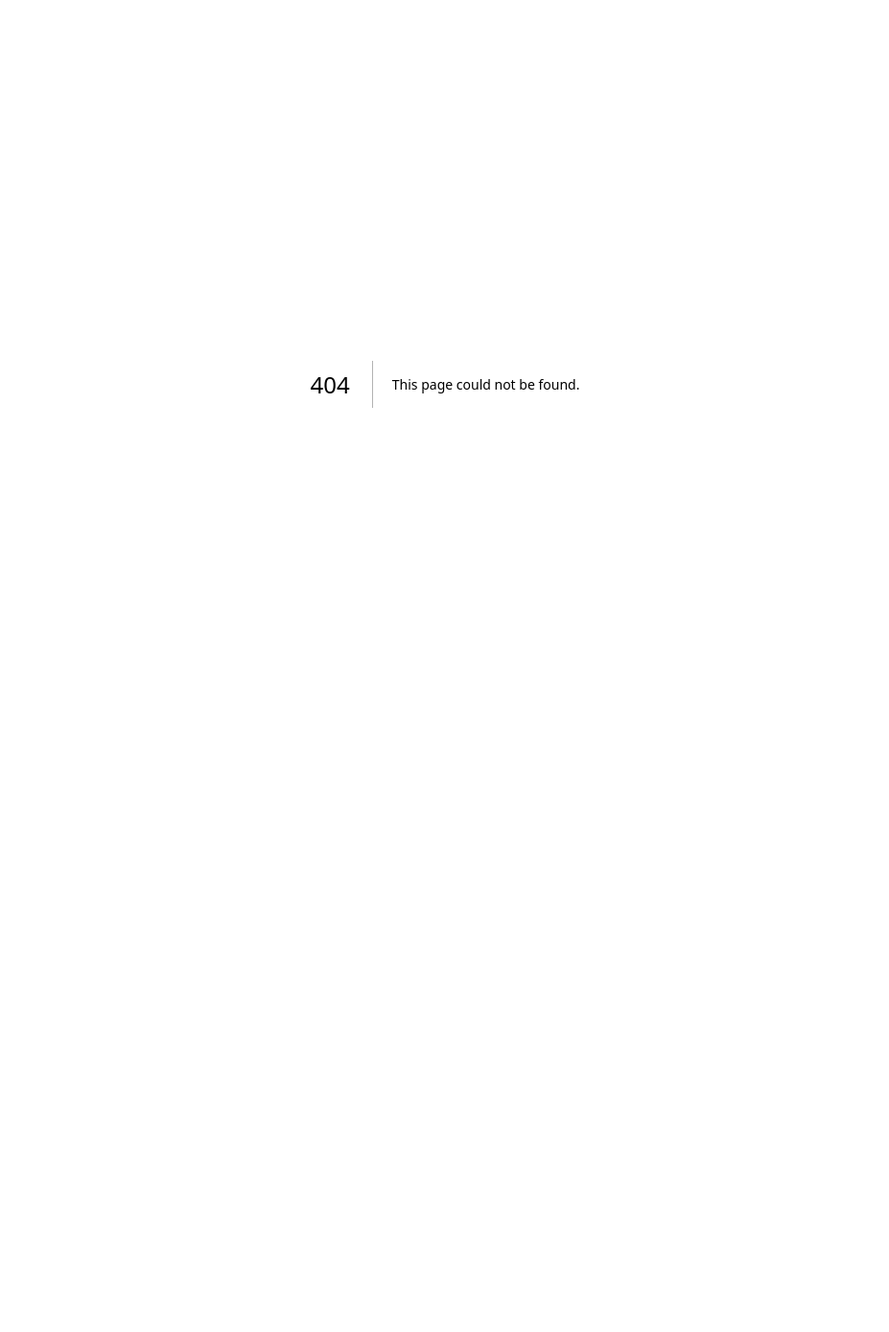
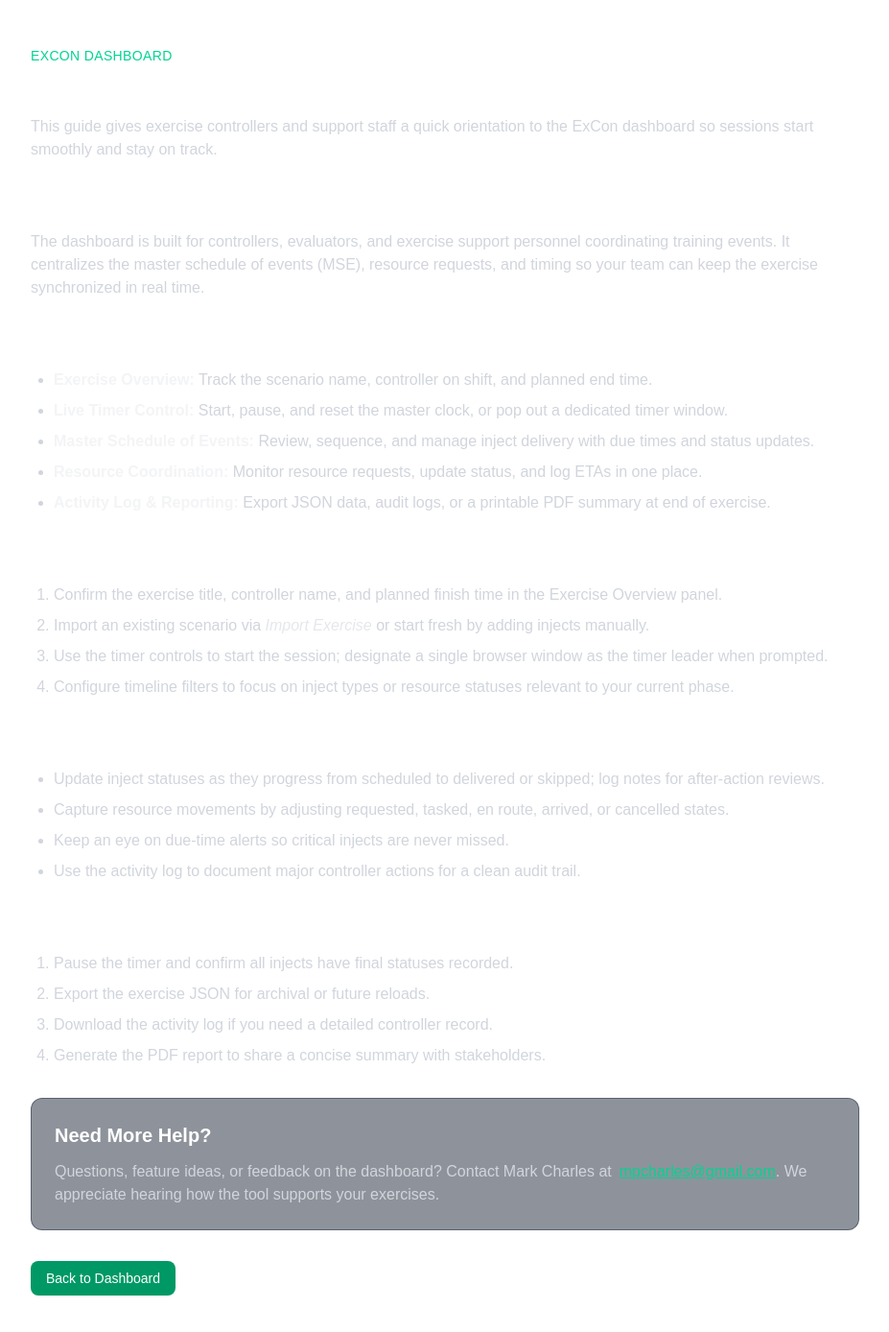
Before and after one commit to Mark-charles/Excon-Dashboard, a Next.js app: page /dashboard/guide in a window 1280 px wide. Before the commit this address had no page. Shown: the top 1388 px of the page at 96% size, without its empty margins (176-1103 px from the left). Before the commit the page ends 800 px from the top, so only its background shows below. Built offline with nearby package versions, Linux system fonts and the light colour scheme.

Commit message:
Add dashboard guide page and help link for user orientation

```diff
--- /dev/null
+++ b/app/dashboard/guide/page.tsx
@@ -0,0 +1,84 @@
+import Link from "next/link"
+
+export default function DashboardGuidePage() {
+  return (
+    <div className="mx-auto w-full max-w-4xl px-4 py-12 space-y-8 text-gray-100">
+      <header className="space-y-2">
+        <p className="text-sm uppercase tracking-wide text-emerald-400">ExCon Dashboard</p>
+        <h1 className="text-3xl font-semibold text-white">Controller Guide &amp; Manual</h1>
+        <p className="text-base text-gray-300">
+          This guide gives exercise controllers and support staff a quick orientation to the ExCon dashboard so sessions start
+          smoothly and stay on track.
+        </p>
+      </header>
+
+      <section className="space-y-3">
+        <h2 className="text-xl font-semibold text-white">Who This Dashboard Is For</h2>
+        <p className="text-base text-gray-300">
+          The dashboard is built for controllers, evaluators, and exercise support personnel coordinating training events. It
+          centralizes the master schedule of events (MSE), resource requests, and timing so your team can keep the exercise
+          synchronized in real time.
+        </p>
+      </section>
+
+      <section className="space-y-3">
+        <h2 className="text-xl font-semibold text-white">Core Capabilities</h2>
+        <ul className="list-disc space-y-2 pl-6 text-base text-gray-300">
+          <li><strong className="text-gray-100">Exercise Overview:</strong> Track the scenario name, controller on shift, and planned end time.</li>
+          <li><strong className="text-gray-100">Live Timer Control:</strong> Start, pause, and reset the master clock, or pop out a dedicated timer window.</li>
+          <li><strong className="text-gray-100">Master Schedule of Events:</strong> Review, sequence, and manage inject delivery with due times and status updates.</li>
+          <li><strong className="text-gray-100">Resource Coordination:</strong> Monitor resource requests, update status, and log ETAs in one place.</li>
+          <li><strong className="text-gray-100">Activity Log &amp; Reporting:</strong> Export JSON data, audit logs, or a printable PDF summary at end of exercise.</li>
+        </ul>
+      </section>
+
+      <section className="space-y-3">
+        <h2 className="text-xl font-semibold text-white">Getting Started</h2>
+        <ol className="list-decimal space-y-2 pl-6 text-base text-gray-300">
+          <li>Confirm the exercise title, controller name, and planned finish time in the Exercise Overview panel.</li>
+          <li>Import an existing scenario via <em className="text-gray-200">Import Exercise</em> or start fresh by adding injects manually.</li>
+          <li>Use the timer controls to start the session; designate a single browser window as the timer leader when prompted.</li>
+          <li>Configure timeline filters to focus on inject types or resource statuses relevant to your current phase.</li>
+        </ol>
+      </section>
+
+      <section className="space-y-3">
+        <h2 className="text-xl font-semibold text-white">During the Exercise</h2>
+        <ul className="list-disc space-y-2 pl-6 text-base text-gray-300">
+          <li>Update inject statuses as they progress from scheduled to delivered or skipped; log notes for after-action reviews.</li>
+          <li>Capture resource movements by adjusting requested, tasked, en route, arrived, or cancelled states.</li>
+          <li>Keep an eye on due-time alerts so critical injects are never missed.</li>
+          <li>Use the activity log to document major controller actions for a clean audit trail.</li>
+        </ul>
+      </section>
+
+      <section className="space-y-3">
+        <h2 className="text-xl font-semibold text-white">Wrap-Up Checklist</h2>
+        <ol className="list-decimal space-y-2 pl-6 text-base text-gray-300">
+          <li>Pause the timer and confirm all injects have final statuses recorded.</li>
+          <li>Export the exercise JSON for archival or future reloads.</li>
+          <li>Download the activity log if you need a detailed controller record.</li>
+          <li>Generate the PDF report to share a concise summary with stakeholders.</li>
+        </ol>
+      </section>
+
+      <section className="rounded-xl border border-gray-700/60 bg-gray-800/50 p-6">
+        <h2 className="text-xl font-semibold text-white">Need More Help?</h2>
+        <p className="mt-3 text-base text-gray-300">
+          Questions, feature ideas, or feedback on the dashboard? Contact Mark Charles at
+          <a className="ml-2 text-emerald-400 hover:text-emerald-300 underline" href="mailto:mpcharles@gmail.com">mpcharles@gmail.com</a>
+          . We appreciate hearing how the tool supports your exercises.
+        </p>
+      </section>
+
+      <footer>
+        <Link
+          href="/dashboard"
+          className="inline-flex items-center gap-2 rounded-lg bg-emerald-600 px-4 py-2 text-sm font-medium text-white transition-colors duration-200 hover:bg-emerald-500"
+        >
+          Back to Dashboard
+        </Link>
+      </footer>
+    </div>
+  )
+}
--- a/app/dashboard/page.tsx
+++ b/app/dashboard/page.tsx
@@ -1,6 +1,7 @@
 'use client'
 
 import React, { Suspense, useState, useEffect, useCallback, useRef } from 'react'
+import Link from 'next/link'
 import { useSearchParams } from 'next/navigation'
 import type { InjectItem, ResourceItem, FilterState } from '../components/shared/types'
 import { parseHMS, formatHMS } from '../utils/timeUtils'
@@ -1141,6 +1142,13 @@ function DashboardContent() {
             </h4>
           </div>
           <div className="flex flex-wrap items-center gap-3">
+            <Link
+              href="/dashboard/guide"
+              aria-label="Open dashboard guide"
+              className="px-4 py-2 bg-cyan-600 hover:bg-cyan-700 text-white rounded-lg font-medium transition-all duration-200 shadow-md hover:shadow-lg flex items-center gap-2 focus:outline-none focus-visible:ring-2 focus-visible:ring-offset-2 focus-visible:ring-cyan-500 focus-visible:ring-offset-gray-900 icon-btn"
+            >
+              Help / Guide
+            </Link>
             <button
               onClick={handleExportExercise}
               aria-label="Export exercise JSON"
```
